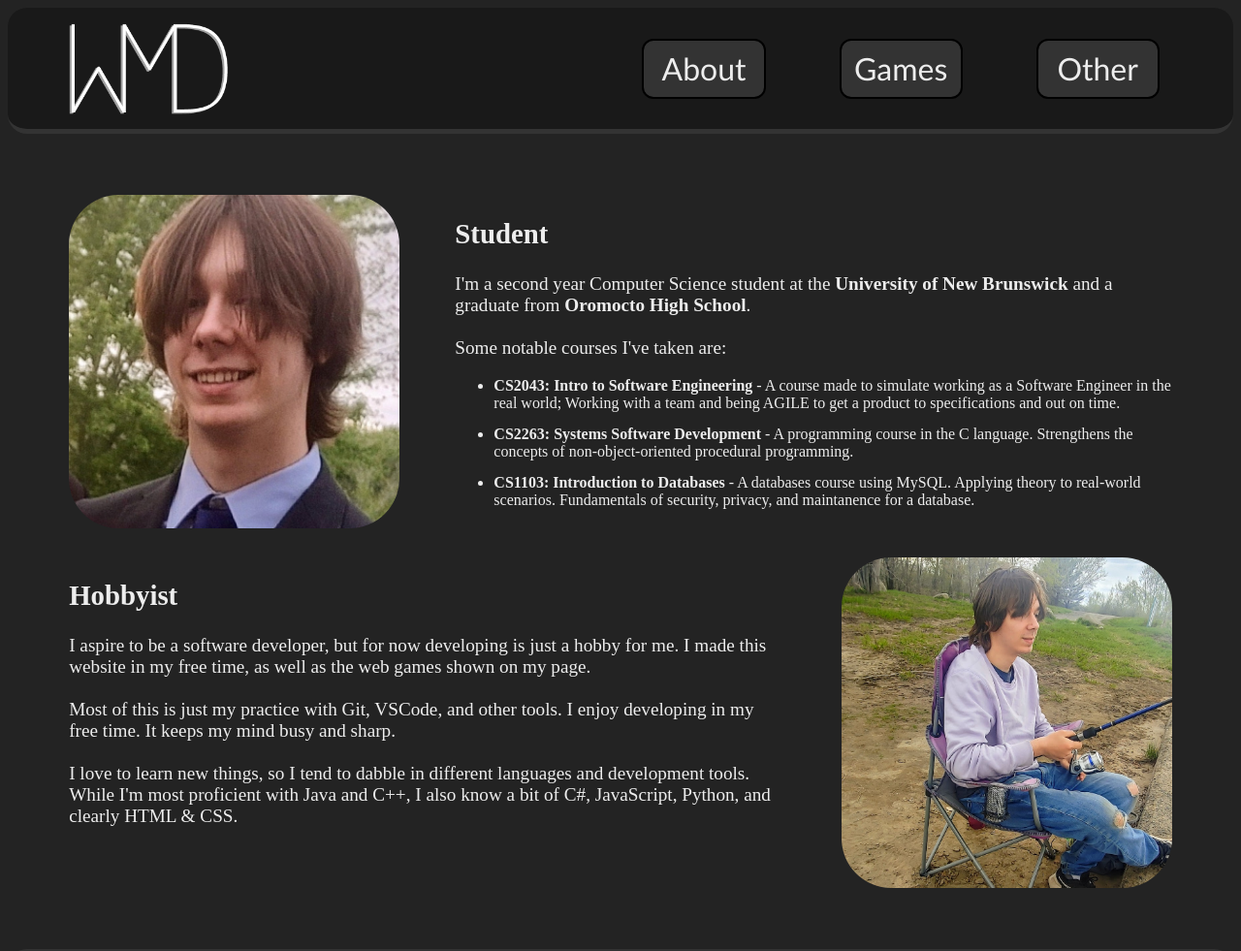
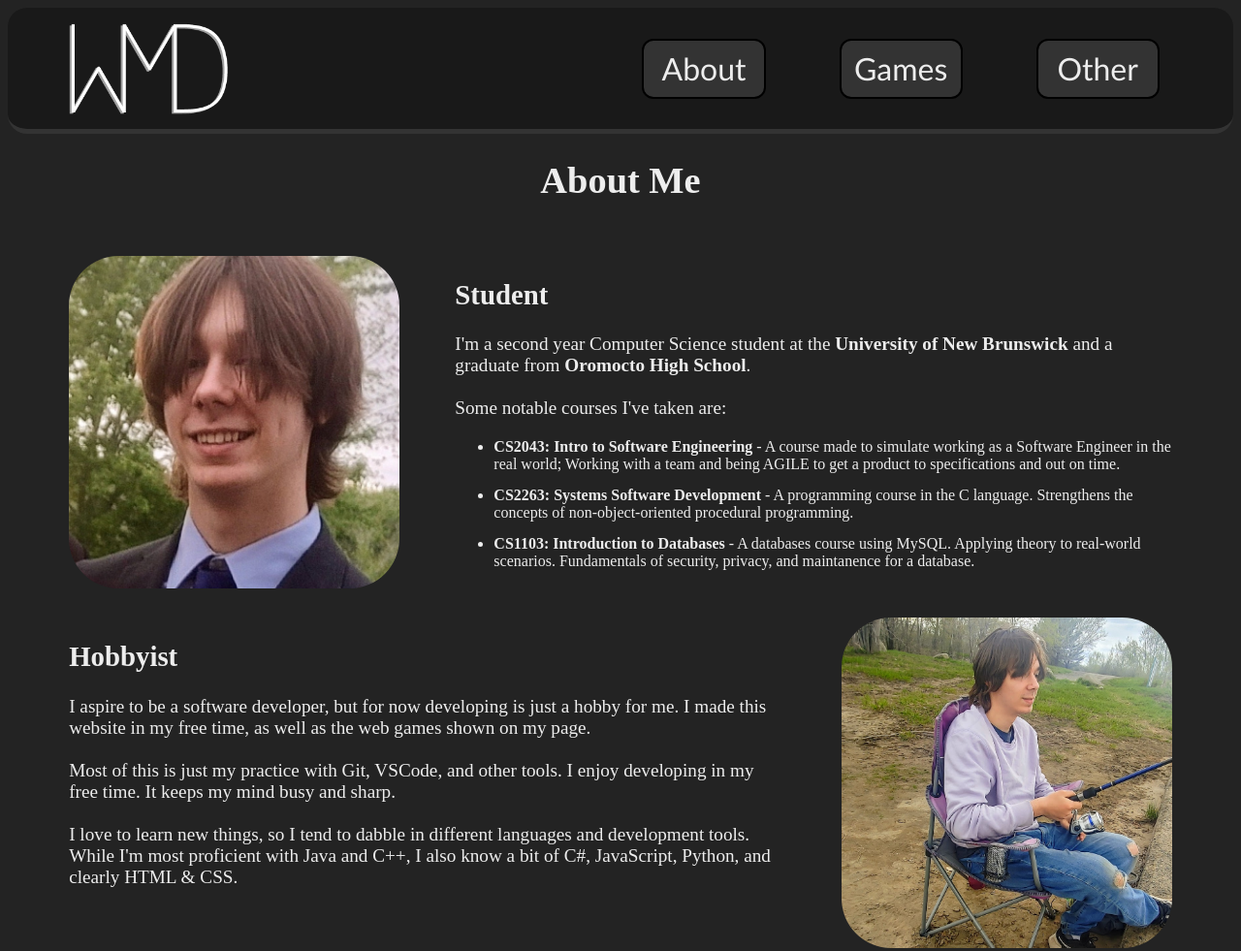
Before and after one commit to WyattMacKay/WyattMacKay.github.io, a plain HTML site: page index.html in a window 1280 px wide. Shown: the top 981 px of the page at 97% size. Drawn offline with Linux system fonts and the light colour scheme.

Commit message:
add h1 titles to pages.

```diff
--- a/index.html
+++ b/index.html
@@ -37,8 +37,8 @@
         </a>
     </div>
 </div>
-
 <div class="body-column">
+    <h1>About Me</h1>
     <div class="body-row">
         <img src=me.png class="body-image">
         <div>
--- a/style.css
+++ b/style.css
@@ -2,6 +2,11 @@ html {
     background-color: #232323;
     color: #EDEDED;
     font-size: larger;
+}
+
+h1 {
+    text-align: center;
+    padding-top: 0px;
 }
 
 ul {
@@ -77,6 +82,7 @@ li {
 
 .body-column {
     padding: 5%;
+    padding-top: 0%;
     display: flex;
     flex-direction: column;
     gap: 30px;
```
Also changed, not shown: games.html (+1 -2 lines).
